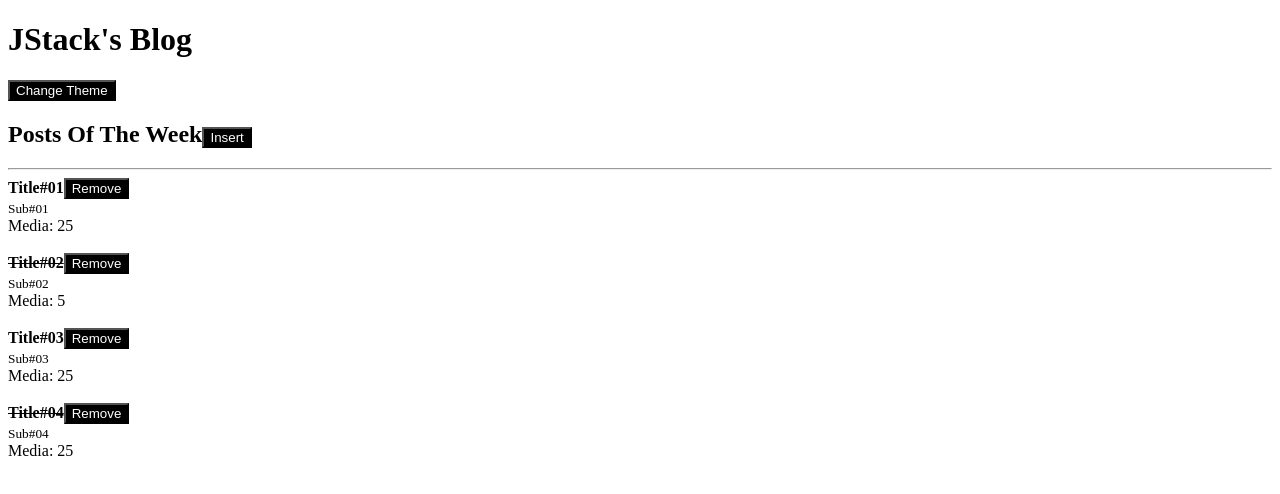
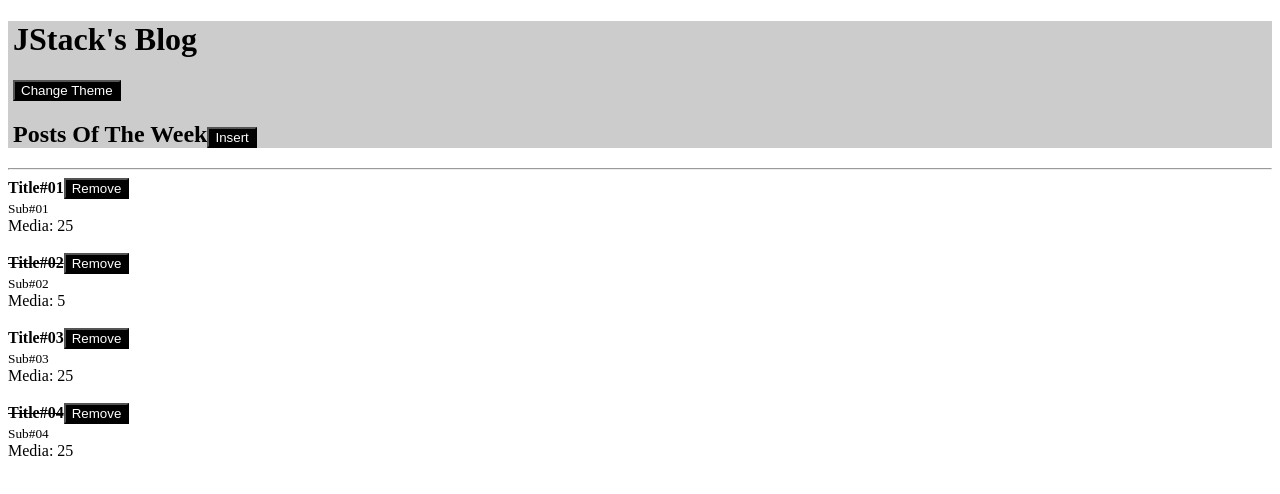
Before and after one commit to rsfbernardes/react-fundamentals, a React app: page / in a window 1280 px wide. Shown: the top 494 px of the page. Built offline with nearby package versions, Linux system fonts and the light colour scheme.

Commit message:
Inline Style on Header.js

```diff
--- a/src/Header.js
+++ b/src/Header.js
@@ -8,13 +8,17 @@ export default function Header(props) {
   const {onToogleTheme} = useContext(ThemeContext);
 
   return (
-    <>
+    <div
+      style={{
+        background: '#ccc',
+        paddingLeft: '5px',
+      }}>
       <h1>{props.title}</h1>
       <Button onClick={onToogleTheme}>
         Change Theme
       </Button>
       {props.children}
-    </>
+    </div>
   );
 };
 
```
